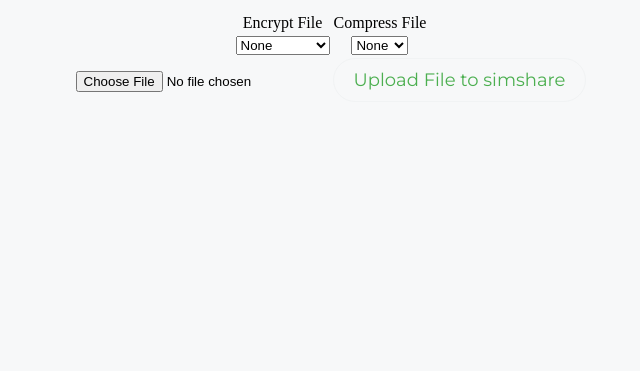
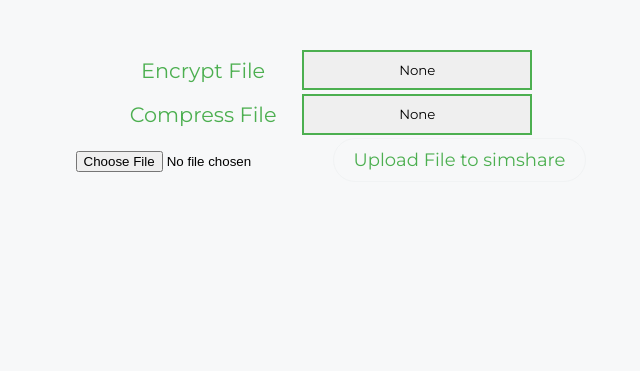
Before and after one commit to antibiotics11/simshare, a PHP site: page /?act=upload in a window 1280 px wide. Shown: the part 109-480 px from the top of the page, without its empty margins (309-949 px from the left). Run offline with PHP 8.4, Linux system fonts and the light colour scheme.

Commit message:
2021-05-09
2021-05-09까지 진행상황: 주요 기능 및 디자인 미완성, 파일 업로드 기능 부분 구현

```diff
--- a/simshare/clientfiles/index.php
+++ b/simshare/clientfiles/index.php
@@ -1,3 +1,4 @@
 <?php
+	// 디렉터리 목록 조회 방지
 	header('Location: ../');
 ?>
--- a/simshare/index.php
+++ b/simshare/index.php
@@ -11,6 +11,13 @@
 	<link href = "./webfiles/images/share.svg" rel = "shortcut icon" >
 	<link href = "https://fonts.gstatic.com"  rel = "preconnect">
 	<link href = "https://fonts.googleapis.com/css2?family=Montserrat&display=swap" rel = "stylesheet">
+	<?php
+		// 웹브라우저가 IE일 경우 에러페이지 출력
+		$userbrowser = $_SERVER["HTTP_USER_AGENT"];
+		if(strpos($userbrowser,"MSIE") !== false || strpos($userbrowser,"Trident") !== false) {
+			header('Location: ./?error=ie');
+		}
+	?>
 </head>
 
 <body>
@@ -40,6 +47,7 @@
 	<!-- 콘텐츠 영역: 파라미터로 파일 호출 -->
 	<div id = "contents">
 	<?php
+		// act값에 따라 필요한 파일 호출
 		if (isset($_GET['act'])) {
 			require_once './main/pages/'.$_GET['act'].'.php';
 		} else if (isset($_GET['filecode']) || isset($_GET['expdate'])) {
@@ -48,6 +56,11 @@
 			require_once './main/errors/'.$_GET['error'].'.html';
 		} else {
 			require_once './main/pages/select_action.html';
+		}
+
+		// download값에 따라 요청받은 파일 다운로드
+		if (isset($_GET['download'])) {
+			header('Location: ./main/func/download_ok.php?filecode='.$_GET['download']);
 		}
 	?>
 	</div>
--- a/simshare/main/errors/index.php
+++ b/simshare/main/errors/index.php
@@ -1,3 +1,4 @@
 <?php
+	// 디렉터리 목록 조회 방지
 	header('Location: ../');
 ?>
--- a/simshare/main/func/auto_del_file.php
+++ b/simshare/main/func/auto_del_file.php
@@ -1,6 +1,5 @@
 <?php
 	// 기한이 만료된 파일을 자동으로 삭제
-	// 2021-05-08 01:58 테스트 종료
 
 	function autodel() {
 		include './db.php';
--- a/simshare/main/func/index.php
+++ b/simshare/main/func/index.php
@@ -1,3 +1,4 @@
 <?php
+	// 디렉터리 목록 조회 방지
 	header('Location: ../');
 ?>
--- a/simshare/main/index.php
+++ b/simshare/main/index.php
@@ -1,3 +1,4 @@
 <?php
+	// 디렉터리 목록 조회 방지
 	header('Location: ../');
 ?>
--- a/simshare/main/pages/download.php
+++ b/simshare/main/pages/download.php
@@ -0,0 +1,4 @@
+<!-- 파일 다운로드 페이지 -->
+
+<div id = "uploadform">
+</div>
--- a/simshare/main/pages/index.php
+++ b/simshare/main/pages/index.php
@@ -1,3 +1,4 @@
 <?php
+	// 디렉터리 목록 조회 방지
 	header('Location: ../');
 ?>
--- a/simshare/main/pages/select_action.html
+++ b/simshare/main/pages/select_action.html
@@ -1,4 +1,4 @@
-<!-- 작업 선택 메인 페이지입니다. -->
+<!-- 작업 선택 메인 페이지 -->
 <br><br>
 <table style = "width: 80%; height: 500px;">
 <tr>
--- a/simshare/main/pages/upload.php
+++ b/simshare/main/pages/upload.php
@@ -1,13 +1,12 @@
 <!-- 파일 업로드 페이지 -->
 
 <div id = "uploadform">
-<!-- javascript -->
+<!-- 스크립트 -->
 <script type = "text/javascript">
-
 	// 패스워드 입력창 출력
 	function showinputpasswd(value) {
 		if (value == 1) {
-			document.getElementById("inputpasswd").style.display = "inline-block";
+			document.getElementById("inputpasswd").style.display = "inline";
 			document.getElementById("passwd").setAttribute("required", true);
 			document.getElementById("checksum").setAttribute("required", true);
 		} else {
@@ -22,42 +21,47 @@
 		e.value = e.value.replace(/[^\\!-z]/gi,"");
 	}
 </script>
+<br><br>
 
 <form enctype = "multipart/form-data" action = "./main/func/upload_ok.php" method = "POST">
+
+	<!-- 파일 업로드 옵션 선택 -->
 	<div style = "display: block;">
 		<table>
 		<tr>
-		<td> Encrypt File </td>
-		<td> Compress File </td>
-	</tr>
-	<tr>
+			<td class = "exp"> Encrypt File &nbsp;&nbsp;&nbsp;</td>
 			<td>
 			<select name = "encrypt" onChange="showinputpasswd(this.value)">
 				<option value = "0"> None </option>
 				<option value = "1"> To AES-256 </option>
 			</select>
 			</td>
+		</tr>
+		<tr>
+			<td class = "exp"> Compress File &nbsp;&nbsp;&nbsp;</td>
 			<td>
 			<select name = "compress">
 				<option value = "0"> None </option>
 				<option value = "1"> To zip </option>
 				<!-- tar.gz 옵션은 현재 사용하지 않지만 추후 업데이트 계획 -->
-			<!-- <option value = '1'> To tar.gz </option> -->
+				<!-- <option value = '2'> To tar.gz </option> -->
 			</select>
 			</td>
 		</tr>
 		</table>
 	</div>
 
+	<!-- 암호화 옵션 선택시 패스워드 입력창 -->
 	<div id = "inputpasswd" style = "display: none;">
 		<input type = "password" name = "passwd" id = "passwd" minlength = "4" maxlength = "10" placeholder = "Password">
 		<input type = "password" name = "checksum" id = "checksum" minlength = "4" maxlength = "10" placeholder = "Password">
 	</div>
 
+	<!-- 파일 업로드 -->
 	<div style = "display: block;">
 		<input class = "" type = "file" name = "clientfile">
-
 		<button class = "btn1" type = "submit"> Upload File to simshare</button>
 	</div>
+
 </form>
 </div>
--- /dev/null
+++ b/simshare/robots.txt
@@ -0,0 +1,2 @@
+User-agent: *
+Disallow: /
--- a/simshare/webfiles/index.php
+++ b/simshare/webfiles/index.php
@@ -1,3 +1,4 @@
 <?php
+	// 디렉터리 목록 조회 방지
 	header('Location: ../');
 ?>
--- a/simshare/webfiles/main.css
+++ b/simshare/webfiles/main.css
@@ -125,6 +125,22 @@
 #icon_space {
 }
 
+#uploadform .exp {
+	color: #4caf50;
+	font-family: 'Montserrat', sans-serif;
+	font-size: 130%;
+}
+
+#uploadform select {
+	width: 230px;
+	appearance: none;
+    padding: .8em .5em;
+    color: black;
+	font-family: 'Montserrat', sans-serif;
+    border: 2px solid #4caf50;
+    text-align: center;
+}
+
 #about #magnifying-glass {
 	font-size: 10em;
 	display: inline-block;
@@ -150,6 +166,8 @@
 	position: absolute;
 }
 
+/* --- error 페이지 --- */
+
 #errorpage, #aboutpage {
 	font-family: 'Montserrat', sans-serif;
 	height: 600px;
@@ -166,6 +184,8 @@
 	color: black;
 	font-size: 120%;
 }
+
+/* --- 공통 요소 --- */
 
 .btn1 {
 	border-radius: 60px;
```
Also changed, not shown: simshare/main/errors/ie.html (added, +8 -0 lines), simshare/main/func/download_ok.php (+6 -1 lines), simshare/main/func/upload_ok.php (+7 -4 lines), simshare/main/pages/checkuploaded.php (+36 -14 lines), simshare/.htaccess. Lines whose indentation alone changed are shown as unchanged.
